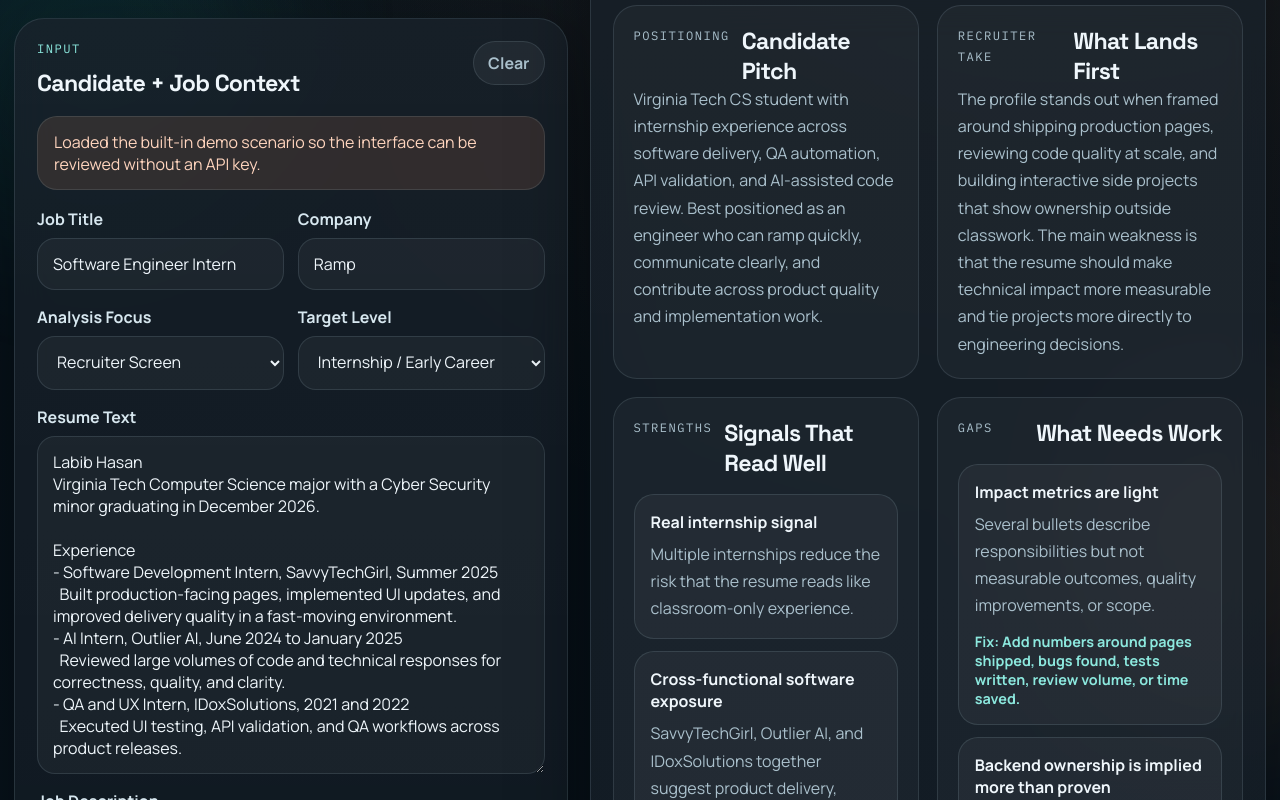
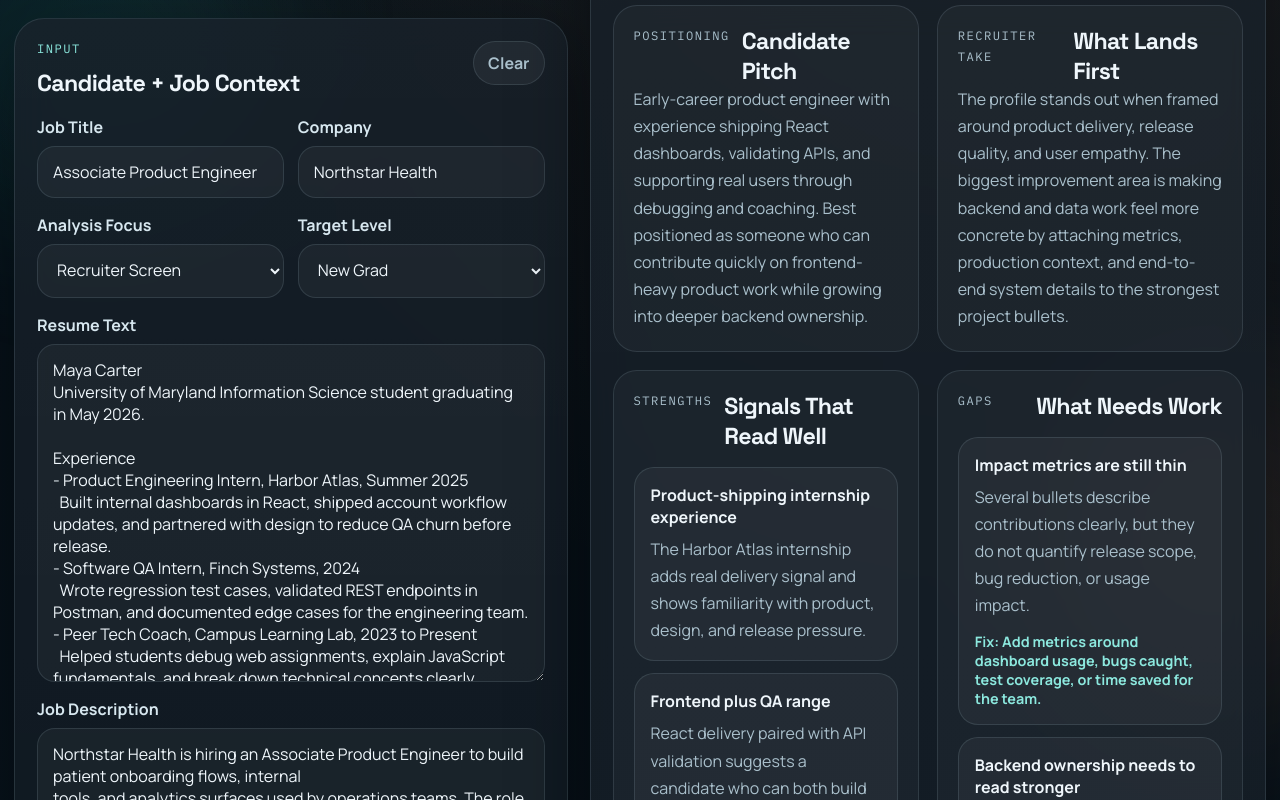
Before and after one commit to Hasanlm23123/RoleReadyAI, a plain HTML site: page index.html in a window 1280 px wide. Both pictures are taken after a click on the button "Load Demo". Shown: the part 1204-2004 px from the top of the page. Drawn offline with Linux system fonts and the light colour scheme.

Commit message:
refresh-demo-scenario

```diff
--- a/app.js
+++ b/app.js
@@ -37,138 +37,137 @@ const output = {
 const isGithubPages = window.location.hostname.endsWith("github.io");
 
 const demoInputs = {
-  jobTitle: "Software Engineer Intern",
-  companyName: "Ramp",
+  jobTitle: "Associate Product Engineer",
+  companyName: "Northstar Health",
   focusMode: "recruiter",
-  candidateLevel: "internship",
-  resumeText: `Labib Hasan
-Virginia Tech Computer Science major with a Cyber Security minor graduating in December 2026.
+  candidateLevel: "new-grad",
+  resumeText: `Maya Carter
+University of Maryland Information Science student graduating in May 2026.
 
 Experience
-- Software Development Intern, SavvyTechGirl, Summer 2025
-  Built production-facing pages, implemented UI updates, and improved delivery quality in a fast-moving environment.
-- AI Intern, Outlier AI, June 2024 to January 2025
-  Reviewed large volumes of code and technical responses for correctness, quality, and clarity.
-- QA and UX Intern, IDoxSolutions, 2021 and 2022
-  Executed UI testing, API validation, and QA workflows across product releases.
+- Product Engineering Intern, Harbor Atlas, Summer 2025
+  Built internal dashboards in React, shipped account workflow updates, and partnered with design to reduce QA churn before release.
+- Software QA Intern, Finch Systems, 2024
+  Wrote regression test cases, validated REST endpoints in Postman, and documented edge cases for the engineering team.
+- Peer Tech Coach, Campus Learning Lab, 2023 to Present
+  Helped students debug web assignments, explain JavaScript fundamentals, and break down technical concepts clearly.
 
 Projects
-- Browser-playable Python Dodge Game with collision logic, scaling difficulty, and persistent scoring.
-- Browser-playable Python Space Shooter with hull tracking, level progression, and power-up mechanics.
-- Palindrome tutorial video explaining Python logic clearly for beginner audiences.
+- ShiftPilot, a full-stack scheduling app with role-based routing, Supabase auth, and automated reminder emails.
+- SignalBoard, a real-time analytics dashboard with charting, filters, and responsive mobile views.
+- Browser survival game with wave spawning, collision logic, and persistent high-score tracking.
 
 Skills
-Python, Java, JavaScript, TypeScript, React, Svelte, SQL, Docker, AWS EC2, Postman, GitHub, Azure DevOps, Linux`,
-  jobDescription: `Ramp is hiring a Software Engineer Intern to work across product engineering teams. Interns build
-production features, improve internal tools, and ship high-quality code in collaboration with engineers, product, and
-design. Strong candidates show ownership, learn quickly, communicate clearly, and are comfortable with modern backend
-or frontend development. Bonus points for experience with APIs, testing, data-driven product work, and AI-powered
-developer workflows.`,
+JavaScript, TypeScript, React, Node.js, Supabase, PostgreSQL, HTML, CSS, Python, Postman, Git, Figma`,
+  jobDescription: `Northstar Health is hiring an Associate Product Engineer to build patient onboarding flows, internal
+tools, and analytics surfaces used by operations teams. The role works across React interfaces, API integrations,
+debugging, and SQL-backed product features. Strong candidates show ownership, communicate well with design and product,
+and can ship polished user-facing work while improving reliability behind the scenes.`,
 };
 
 const demoResult = {
   analysis: {
-    role_title: "Software Engineer Intern",
-    company_name: "Ramp",
-    fit_score: 84,
-    decision: "Competitive early-career candidate with strong practical range",
-    summary: "Labib reads as a credible internship candidate because the profile combines shipped UI work, QA depth, API validation, and recent AI-focused evaluation work. The strongest story is not raw years of experience, but the combination of delivery, testing discipline, and communication across different technical contexts.",
-    candidate_pitch: "Virginia Tech CS student with internship experience across software delivery, QA automation, API validation, and AI-assisted code review. Best positioned as an engineer who can ramp quickly, communicate clearly, and contribute across product quality and implementation work.",
-    recruiter_take: "The profile stands out when framed around shipping production pages, reviewing code quality at scale, and building interactive side projects that show ownership outside classwork. The main weakness is that the resume should make technical impact more measurable and tie projects more directly to engineering decisions.",
+    role_title: "Associate Product Engineer",
+    company_name: "Northstar Health",
+    fit_score: 82,
+    decision: "Strong new-grad candidate with product and execution signal",
+    summary: "Maya reads like a practical early-career product engineer because the profile combines shipped UI work, QA discipline, technical communication, and one clear full-stack build. The strongest angle is not just coursework, but the pattern of turning user needs into polished workflows and backing that with testing awareness.",
+    candidate_pitch: "Early-career product engineer with experience shipping React dashboards, validating APIs, and supporting real users through debugging and coaching. Best positioned as someone who can contribute quickly on frontend-heavy product work while growing into deeper backend ownership.",
+    recruiter_take: "The profile stands out when framed around product delivery, release quality, and user empathy. The biggest improvement area is making backend and data work feel more concrete by attaching metrics, production context, and end-to-end system details to the strongest project bullets.",
     strengths: [
       {
-        title: "Real internship signal",
-        detail: "Multiple internships reduce the risk that the resume reads like classroom-only experience."
+        title: "Product-shipping internship experience",
+        detail: "The Harbor Atlas internship adds real delivery signal and shows familiarity with product, design, and release pressure."
       },
       {
-        title: "Cross-functional software exposure",
-        detail: "SavvyTechGirl, Outlier AI, and IDoxSolutions together suggest product delivery, quality assurance, and technical review experience."
+        title: "Frontend plus QA range",
+        detail: "React delivery paired with API validation suggests a candidate who can both build user flows and catch reliability issues."
       },
       {
-        title: "Strong project presentation",
-        detail: "The playable Python games show initiative, user-facing thinking, and an ability to turn small codebases into polished demos."
+        title: "Good user empathy and communication",
+        detail: "The tech coach role supports the idea that Maya can explain technical work clearly and think about how users experience a product."
       },
       {
-        title: "Communication advantage",
-        detail: "The tutorial-style project and code review work support the idea that Labib can explain technical decisions clearly."
+        title: "Projects show initiative beyond classwork",
+        detail: "A full-stack scheduling app plus a real-time dashboard give the resume more depth than a generic student project list."
       }
     ],
     gaps: [
       {
-        title: "Impact metrics are light",
-        detail: "Several bullets describe responsibilities but not measurable outcomes, quality improvements, or scope.",
-        fix: "Add numbers around pages shipped, bugs found, tests written, review volume, or time saved."
+        title: "Impact metrics are still thin",
+        detail: "Several bullets describe contributions clearly, but they do not quantify release scope, bug reduction, or usage impact.",
+        fix: "Add metrics around dashboard usage, bugs caught, test coverage, or time saved for the team."
       },
       {
-        title: "Backend ownership is implied more than proven",
-        detail: "The resume references APIs and validation, but it does not yet show one strong end-to-end full-stack build.",
-        fix: "Lead with an API-powered app and explain the request flow, data validation, and deployment path."
+        title: "Backend ownership needs to read stronger",
+        detail: "The resume references APIs and SQL, but the current bullets still lean heavier on frontend execution than system ownership.",
+        fix: "Make ShiftPilot the anchor project and explain the auth flow, database design, and deployment choices."
       },
       {
-        title: "Project framing is still skill-first",
-        detail: "The games are interesting, but they should read like systems design examples rather than just student practice.",
-        fix: "Highlight mechanics, state management, progression systems, and deployment choices."
+        title: "Debugging under production pressure is implied, not proven",
+        detail: "The QA and internship work suggest real debugging exposure, but the resume does not yet tell one specific story of diagnosing a problem end to end.",
+        fix: "Prepare a concise example about finding a release blocker, tracing the issue, and communicating the fix."
       }
     ],
     rewritten_bullets: [
       {
-        original: "Built production-facing pages and implemented UI updates at SavvyTechGirl.",
-        improved: "Built and shipped production-facing web pages at SavvyTechGirl, translating product requirements into polished UI updates that improved release readiness and presentation quality.",
-        why_it_works: "This version sounds closer to shipped software work and makes the ownership clearer."
+        original: "Built internal dashboards in React and shipped workflow updates at Harbor Atlas.",
+        improved: "Built and shipped internal React dashboards and account workflow updates at Harbor Atlas, partnering with design to tighten UI quality and reduce release churn before launch.",
+        why_it_works: "This version makes the ownership, collaboration, and delivery impact feel more concrete."
       },
       {
-        original: "Reviewed code and technical responses at Outlier AI.",
-        improved: "Reviewed high-volume code and technical responses at Outlier AI, identifying correctness issues and improving the clarity of model-generated engineering outputs.",
-        why_it_works: "This creates a stronger link to AI workflows and technical quality judgment."
+        original: "Validated REST endpoints and wrote regression tests at Finch Systems.",
+        improved: "Validated REST endpoints and wrote regression coverage at Finch Systems, documenting release-blocking edge cases and improving confidence ahead of engineering handoff.",
+        why_it_works: "This reframes QA work as a software quality contribution rather than a generic internship task."
       },
       {
-        original: "Built a Python space shooter project.",
-        improved: "Built and deployed a browser-playable space shooter from an original Python project, adding hull tracking, level progression, power-ups, and a more complete gameplay state model.",
-        why_it_works: "This reframes the project as a systems build with implementation depth."
+        original: "Built ShiftPilot, a scheduling app with authentication and reminder emails.",
+        improved: "Built ShiftPilot, a full-stack scheduling app with role-based routing, Supabase authentication, PostgreSQL-backed scheduling data, and automated reminder emails for shift updates.",
+        why_it_works: "This turns the project into a stronger full-stack systems example with clear technical depth."
       }
     ],
     interview_questions: [
       {
-        question: "Tell me about a time you had to improve software quality before release.",
-        why_it_matters: "The resume has strong QA and review signal, so interviewers will test whether that experience translates into engineering judgment.",
+        question: "Tell me about a time you shipped a product workflow with input from design or product.",
+        why_it_matters: "This role values product collaboration, so interviewers will want evidence that Maya can build with user and stakeholder context in mind.",
         talking_points: [
-          "Describe the release context and what could have gone wrong.",
-          "Explain the test or review process you used.",
-          "Show how you communicated findings and what changed afterward."
+          "Describe the workflow, who you partnered with, and what the user needed.",
+          "Explain the implementation decisions you made in the interface.",
+          "Close with how you validated the final result before release."
         ]
       },
       {
-        question: "What did you learn from building your playable game projects beyond Python syntax?",
-        why_it_matters: "A good answer turns student projects into evidence of design thinking and engineering maturity.",
+        question: "What did you learn from validating APIs and writing regression coverage as an intern?",
+        why_it_matters: "The QA experience is a real differentiator, but only if Maya can connect it to engineering judgment and release quality.",
         talking_points: [
-          "Discuss event loops, collision detection, and game-state management.",
-          "Explain how you iterated the mechanics to make the experience feel complete.",
-          "Connect the project work to user-facing product thinking."
+          "Discuss how you identified edge cases and structured test coverage.",
+          "Explain how those checks reduced release risk for the team.",
+          "Connect that experience to writing more reliable product code."
         ]
       },
       {
-        question: "Why are you interested in a product engineering internship at Ramp?",
-        why_it_matters: "The role values ownership and shipping; you need a crisp story that connects your past work to that environment.",
+        question: "How would you walk through the architecture of ShiftPilot in an interview?",
+        why_it_matters: "A strong answer can turn the best project into proof of full-stack thinking instead of a resume bullet with buzzwords.",
         talking_points: [
-          "Mention fast product iteration and real business impact.",
-          "Tie your mix of development and quality experience to shipping reliable features.",
-          "Show interest in modern AI-assisted engineering workflows."
+          "Start from the user flow and explain authentication and roles.",
+          "Describe where data is stored, fetched, and validated.",
+          "Mention one tradeoff you would revisit in the next iteration."
         ]
       }
     ],
     prep_plan: [
-      { day: "Day 1", focus: "Resume tightening", action: "Replace weak responsibility bullets with measurable delivery and quality outcomes." },
-      { day: "Day 2", focus: "Project positioning", action: "Rewrite project summaries around systems, tradeoffs, and deployment rather than just languages used." },
-      { day: "Day 3", focus: "Behavioral stories", action: "Prepare two concise stories on shipping work, one on QA judgment, and one on learning quickly." },
-      { day: "Day 4", focus: "Technical interview prep", action: "Review data structures fundamentals plus one backend request-response flow you can explain clearly." },
-      { day: "Day 5", focus: "AI product angle", action: "Practice explaining how this Groq-powered app handles validation, structured output, and deployment." },
-      { day: "Day 6", focus: "Company alignment", action: "Map your strongest experiences directly to the company’s product culture and job requirements." },
-      { day: "Day 7", focus: "Mock screen", action: "Run a 20-minute mock recruiter screen using the generated pitch and interview questions." }
+      { day: "Day 1", focus: "Resume tightening", action: "Add metrics to the internship bullets and make the strongest project read more end to end." },
+      { day: "Day 2", focus: "Project walkthroughs", action: "Practice explaining ShiftPilot and SignalBoard from user flow to API and data layer." },
+      { day: "Day 3", focus: "Behavioral stories", action: "Prepare one story on collaboration, one on debugging, and one on improving software quality before release." },
+      { day: "Day 4", focus: "Frontend depth", action: "Review form state, component design, accessibility, and the tradeoffs behind the React work shown on the resume." },
+      { day: "Day 5", focus: "Backend fluency", action: "Rehearse a clean explanation of one REST flow, one SQL query pattern, and one auth decision from the main project." },
+      { day: "Day 6", focus: "Company alignment", action: "Map internship and project experience to Northstar Health’s product, collaboration, and reliability expectations." },
+      { day: "Day 7", focus: "Mock screen", action: "Run a full recruiter-style screen using the candidate pitch, strongest bullet rewrites, and likely interview questions." }
     ]
   },
   meta: {
     model: "demo-preview",
-    generatedAt: "2026-03-18T20:30:00.000Z",
+    generatedAt: "2026-03-19T17:00:00.000Z",
     live: false
   }
 };
@@ -389,6 +388,8 @@ const runDemo = (message, hydrateInputs = true) => {
   setStatus("Demo Loaded", "warning");
   if (message) {
     showBanner(message);
+  } else {
+    hideBanner();
   }
 };
 
@@ -429,7 +430,7 @@ form.addEventListener("submit", async (event) => {
     setStatus("Live Analysis", "success");
   } catch (error) {
     if (isGithubPages) {
-      runDemo("This GitHub Pages preview cannot run the serverless API route. Demo output is shown here; deploy the repo on Vercel with GROQ_API_KEY for live analysis.", false);
+      runDemo("", false);
     } else {
       setStatus("Error", "error");
       showBanner(error.message || "Unable to complete the analysis.");
@@ -441,11 +442,11 @@ form.addEventListener("submit", async (event) => {
 
 demoButton.addEventListener("click", () => {
   hideBanner();
-  runDemo("Loaded the built-in demo scenario so the interface can be reviewed without an API key.");
+  runDemo();
 });
 
 clearButton.addEventListener("click", clearForm);
 
 if (isGithubPages) {
-  runDemo("This page is running on GitHub Pages, so it loads a demo analysis by default. The same UI uses the live Groq backend when deployed on Vercel.");
+  runDemo();
 }
```
Also changed, not shown: index.html (+1 -1 lines).
